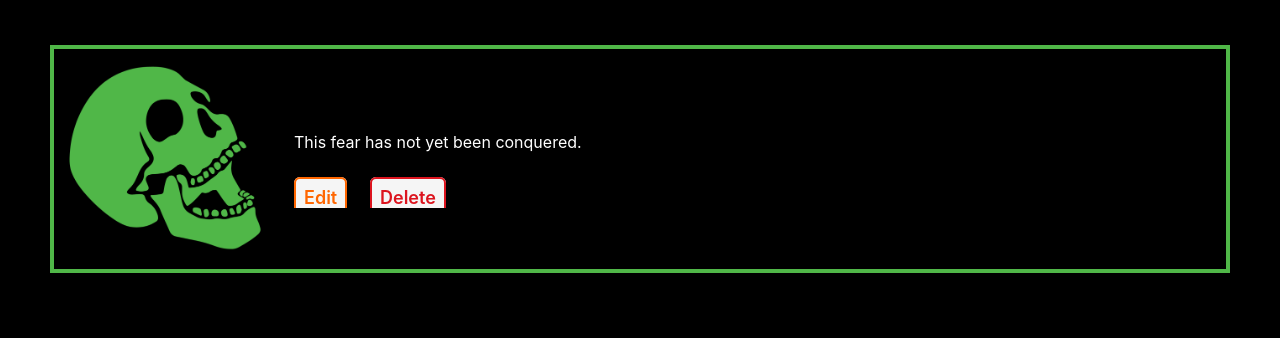
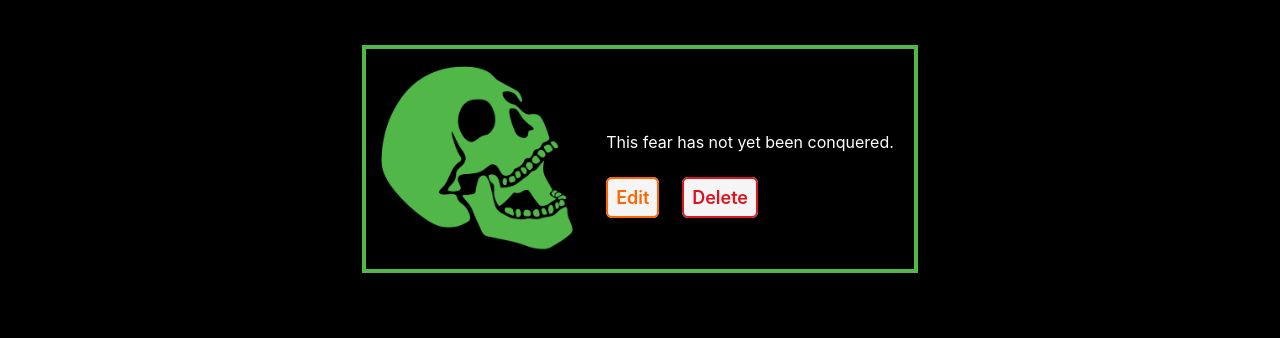
Before and after one commit to PeterLucido/PanicRoom, a Django app: template main_app/templates/fears/detail.html in a window 1280 px wide. Shown: the part 70-408 px from the top of the page. Run offline with Django 4.2, Linux system fonts and the light colour scheme; the template is opened without the code that fills it, so the values that code supplies are empty.

Commit message:
adjust sizing for the details page

```diff
--- a/main_app/static/css/fears/fear-detail.css
+++ b/main_app/static/css/fears/fear-detail.css
@@ -25,23 +25,22 @@
   margin: 10px;
   border: var(--borders);
   padding: 10px;
-  flex-grow: 1;
   flex-shrink: 1;
   min-height: auto;
   overflow: auto;
 }
 
 .text-container {
-  flex: 1;
   display: flex;
   flex-direction: column;
   align-items: flex-start;
   justify-content: flex-start;
+  max-width: 400px;
   margin-left: 20px;
   flex-shrink: 1;
   min-height: auto;
   overflow: auto;
-}g
+}
 
 .fear-actions {
   padding-bottom: 15px;
@@ -55,11 +54,9 @@
 .fear-details p {
   flex: 1;
   text-align: left;
-  width: 400px;
   padding: 10px;
   margin-bottom: 20px;
 }
-
 
 .fear-details button {
   padding-bottom: 10px;
```
Also changed, not shown: README.md.
